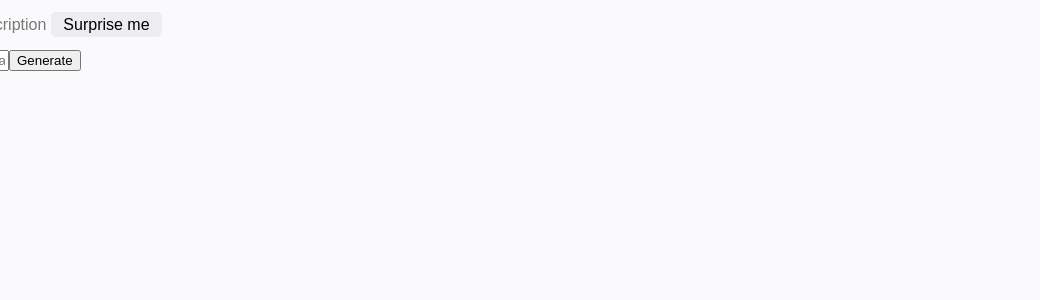
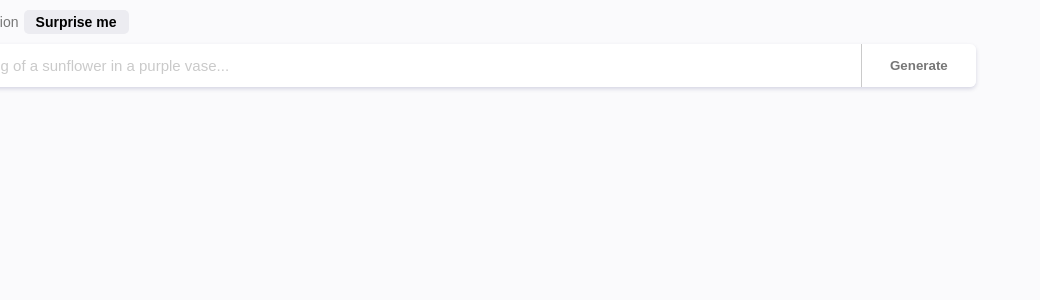
Before and after one commit to echizenyayota/react-dalle-clone-open, a React (Create React App) app: page / in a window 1280 px wide. Shown: the top 300 px of the page, without its empty margins (0-1040 px from the left). Built offline with nearby package versions, Linux system fonts and the light colour scheme.

Commit message:
13:24 Style the input-container

```diff
--- a/src/index.css
+++ b/src/index.css
@@ -11,6 +11,11 @@
   color: #777;
   display: flex;
   justify-content: center;
+}
+
+p {
+  font-weight: 200;
+  font-size: 14px;
 }
 
 .app {
@@ -28,7 +33,44 @@
   background-color: #ececf1;
   color: #000;
   border-radius: 5px;
-  font-weight: 600px;
+  font-weight: 600;
   padding: 4px 12px;
   margin: 0 0 2px 5px;
 }
+
+.input-container {
+  width: 100%;
+  display: flex;
+  border-radius: 6px;
+  overflow: hidden;
+  box-shadow: rgba(0, 0, 82, 0.15) 0 2px 4px;
+}
+
+.input-container input {
+  border: none;
+  padding: 13px 14px;
+  box-sizing: border-box;
+  font-size: 15px;
+  outline: none;
+  width: 90%;
+  font-weight: 200;
+}
+
+.input-container input::placeholder {
+  color: #cacaca;
+  font-weight: 200;
+}
+
+.input-container button {
+  width: 10%;
+  border: none;
+  border-left: 1px #cacaca solid;
+  background-color: #fff;
+  color: #777;
+  font-weight: bold;
+  cursor: pointer;
+}
+
+.input-container button:active {
+  background-color: #cacaca;
+}
```
